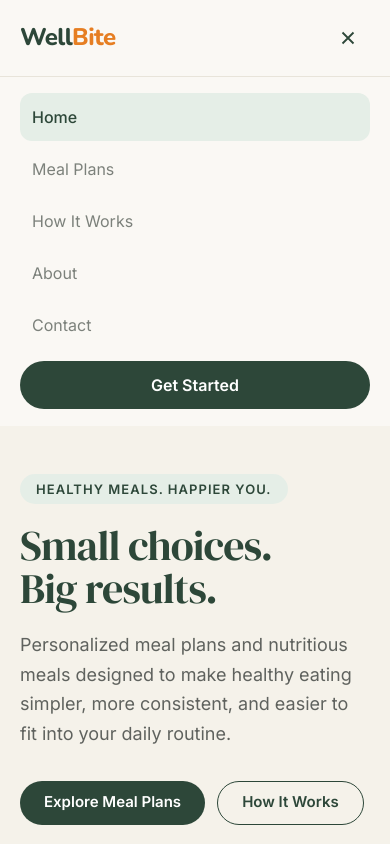
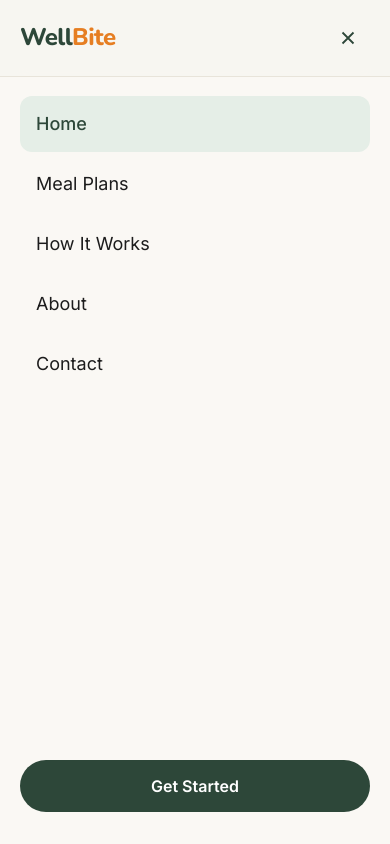
Before and after one commit to Amjath-s/wellbitewebsite, a Next.js app: page / in a window 390 px wide. Both pictures are taken after a click on the button "Open menu". Shown: the top 844 px of the page. Built offline with nearby package versions, Linux system fonts and the light colour scheme.

Commit message:
hamburger on mobile iew optimise

```diff
--- a/src/components/Header.tsx
+++ b/src/components/Header.tsx
@@ -29,16 +29,26 @@ export function Header() {
     setOpen(false);
   }, [pathname]);
 
+  useEffect(() => {
+    if (!open) return;
+    const prev = document.body.style.overflow;
+    document.body.style.overflow = "hidden";
+    return () => {
+      document.body.style.overflow = prev;
+    };
+  }, [open]);
+
   function isActive(href: string) {
     if (href === "/") return pathname === "/";
     return pathname === href || pathname.startsWith(`${href}/`);
   }
 
   return (
+    <>
       <header
         className={`sticky top-0 z-50 transition-[background-color,border-color,backdrop-filter] duration-300 ${
-        scrolled
-          ? "border-b border-border bg-[rgba(250,248,244,0.92)] backdrop-blur-[12px]"
+          open || scrolled
+            ? "border-b border-border bg-[rgba(250,248,244,0.96)] backdrop-blur-[12px]"
             : "border-b border-transparent bg-soft-cream"
         }`}
       >
@@ -107,14 +117,23 @@ export function Header() {
             </button>
           </div>
         </div>
+      </header>
 
+      {/* Outside header so fixed covers the real viewport (not the 76px bar) */}
       {open && (
+        <div className="fixed inset-0 z-40 lg:hidden" id="mobile-nav-root">
+          <button
+            type="button"
+            className="absolute inset-0 bg-primary/30"
+            aria-label="Close menu"
+            onClick={() => setOpen(false)}
+          />
           <nav
             id="mobile-nav"
-          className="border-t border-border bg-soft-cream px-5 py-4 lg:hidden"
+            className="absolute inset-x-0 top-[76px] bottom-0 z-10 flex flex-col bg-soft-cream px-5 pb-8 pt-5"
             aria-label="Mobile"
           >
-          <ul className="flex flex-col gap-1">
+            <ul className="flex flex-1 flex-col gap-1 overflow-y-auto">
               {nav.map((item) => {
                 const active = isActive(item.href);
                 return (
@@ -122,10 +141,10 @@ export function Header() {
                     <Link
                       href={item.href}
                       onClick={() => setOpen(false)}
-                    className={`block rounded-xl px-3 py-3 text-base transition-colors focus-visible:outline-2 focus-visible:outline-offset-2 focus-visible:outline-primary ${
+                      className={`block rounded-xl px-4 py-3.5 text-lg transition-colors focus-visible:outline-2 focus-visible:outline-offset-2 focus-visible:outline-primary ${
                         active
                           ? "bg-pale-sage font-medium text-primary"
-                        : "text-muted hover:bg-pale-sage/70 hover:text-text"
+                          : "text-text hover:bg-pale-sage/70"
                       }`}
                     >
                       {item.label}
@@ -133,18 +152,17 @@ export function Header() {
                   </li>
                 );
               })}
-            <li className="pt-2">
+            </ul>
             <Link
               href="/meal-plans"
               onClick={() => setOpen(false)}
-                className="block rounded-full bg-primary px-3 py-3 text-center text-base font-semibold text-white"
+              className="mt-4 block rounded-full bg-primary px-4 py-3.5 text-center text-base font-semibold text-white"
             >
               Get Started
             </Link>
-            </li>
-          </ul>
           </nav>
+        </div>
       )}
-    </header>
+    </>
   );
 }
```
Lines whose indentation alone changed are shown as unchanged.
